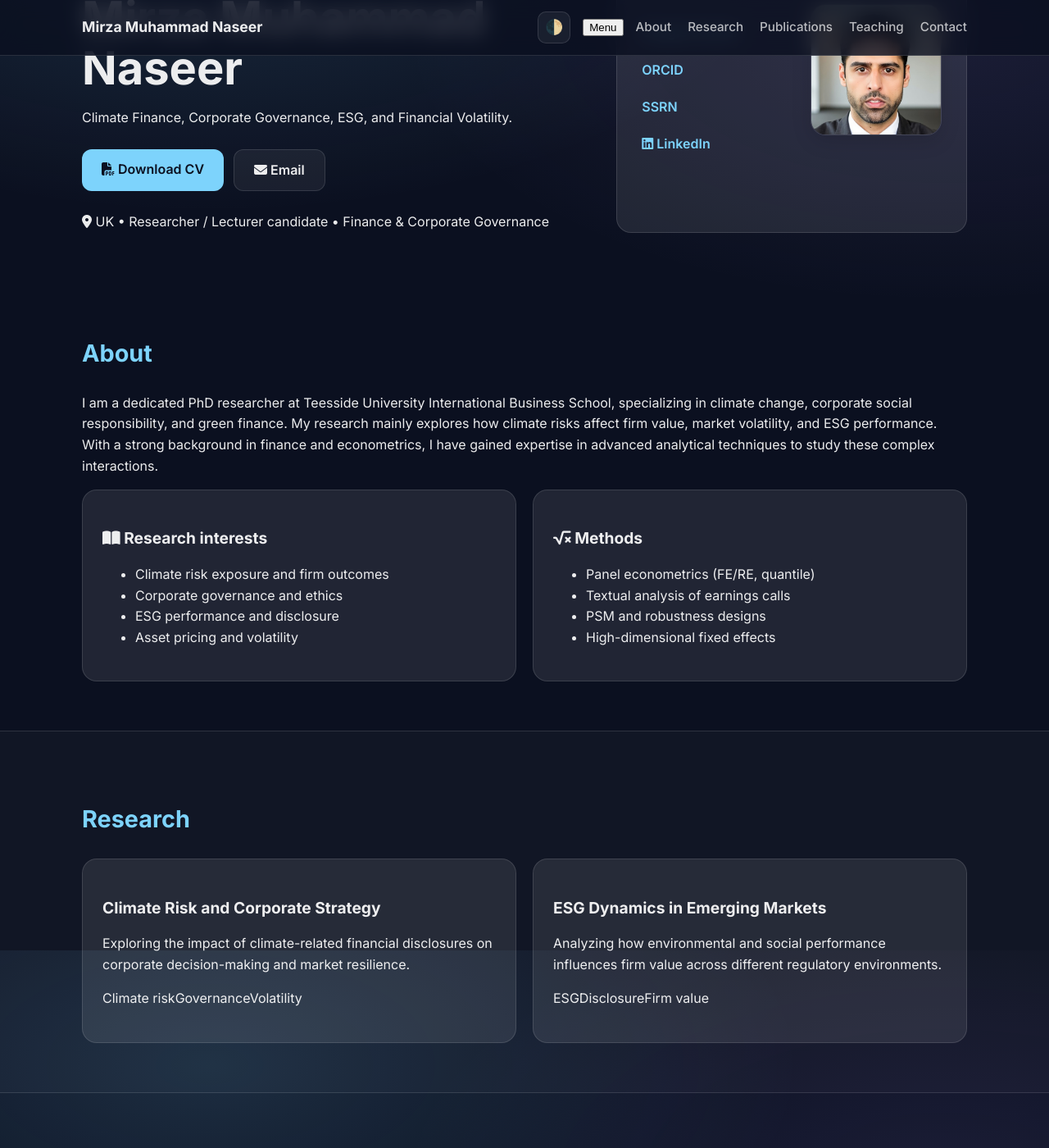
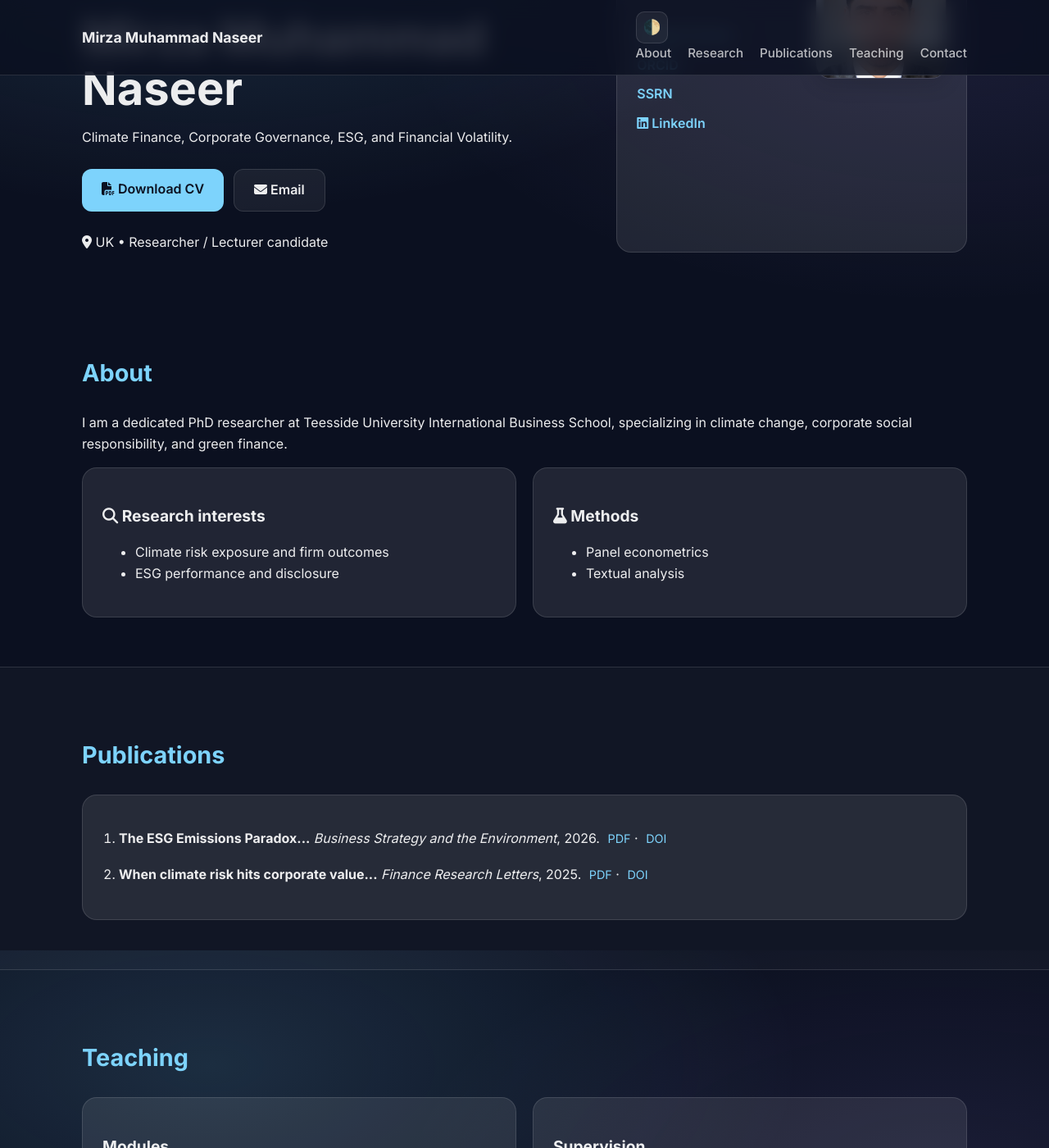
Before and after one commit to mmnaseer/mmnaseer.github.io, a Jekyll site: the page index.html, which Jekyll copies as it is, in a window 1280 px wide and 1400 px high, scrolled down 241 px. Shown: the whole window at 82% size. Built offline with Jekyll 4.4.1, drawn with Linux system fonts in a browser that asks for light colours; a style sheet for code colours, icons or effects is not loaded; some of the changed text lies outside the part shown.

Commit message:
Update index.html

```diff
--- a/index.html
+++ b/index.html
@@ -3,8 +3,7 @@
 <head>
   <meta charset="utf-8" />
   <meta name="viewport" content="width=device-width, initial-scale=1" />
-  <title>Mirza Muhammad Naseer | Climate Finance & ESG Researcher</title>
-  <meta name="description" content="Academic profile of Mirza Muhammad Naseer: Researching Climate Finance, ESG, and Financial Volatility." />
+  <title>Mirza Muhammad Naseer | Portfolio</title>
 
   <link rel="preconnect" href="https://fonts.googleapis.com">
   <link rel="preconnect" href="https://fonts.gstatic.com" crossorigin>
@@ -12,7 +11,6 @@
 
   <link rel="stylesheet" href="https://cdnjs.cloudflare.com/ajax/libs/font-awesome/6.4.0/css/all.min.css">
   <link rel="stylesheet" href="https://cdn.jsdelivr.net/gh/jpswalsh/academicons@1/css/academicons.min.css">
-
   <link rel="stylesheet" href="assets/style.css" />
 </head>
 
@@ -20,12 +18,8 @@
   <header class="topbar">
     <div class="container topbar-inner">
       <a class="brand" href="#top">Mirza Muhammad Naseer</a>
-
-      <div class="nav-wrapper" style="display: flex; gap: 15px; align-items: center;">
+      <div class="nav-wrapper">
         <button id="theme-toggle" class="theme-toggle" aria-label="Toggle Theme">🌓</button>
-
-        <button class="menu-btn" type="button" aria-label="Open menu" aria-expanded="false">Menu</button>
-
         <nav class="nav">
           <a href="#about">About</a>
           <a href="#research">Research</a>
@@ -43,130 +37,77 @@
         <div class="hero-text">
           <p class="kicker">Academic profile</p>
           <h1>Mirza Muhammad Naseer</h1>
-          <p class="lead">
-            Climate Finance, Corporate Governance, ESG, and Financial Volatility.
-          </p>
-
+          <p class="lead">Climate Finance, Corporate Governance, ESG, and Financial Volatility.</p>
           <div class="cta-row">
             <a class="btn primary" href="cv/cv.pdf"><i class="fas fa-file-pdf"></i> Download CV</a>
             <a class="btn" href="mailto:mirzamnaseer@gmail.com"><i class="fas fa-envelope"></i> Email</a>
           </div>
-
           <div class="meta">
             <span><i class="fas fa-location-dot"></i> UK</span>
             <span>•</span>
             <span>Researcher / Lecturer candidate</span>
-            <span>•</span>
-            <span>Finance & Corporate Governance</span>
           </div>
         </div>
-      <aside class="card quick-links-card" style="display: flex; flex-direction: row; justify-content: space-between; align-items: center; padding: 30px; gap: 20px;">
-  <div class="card-content">
-    <h2 class="card-title" style="margin-top: 0; margin-bottom: 20px; font-size: 1.6rem;">Quick links</h2>
-    <ul class="link-list" style="list-style: none; padding: 0; line-height: 2.2;">
-      <li><a href="https://scholar.google.com/citations?user=SM0wvw0AAAAJ&hl=en"><i class="ai ai-google-scholar"></i> Google Scholar</a></li>
-      <li><a href="https://orcid.org/0000-0002-5740-1927"><i class="ai ai-orcid"></i> ORCID</a></li>
-      <li><a href="https://papers.ssrn.com/Sol3/Cf_Dev/AbsByAuth.cfm?per_id=2599287"><i class="ai ai-ssrn"></i> SSRN</a></li>
-      <li><a href="https://www.linkedin.com/in/mirzamnaseer/"><i class="fab fa-linkedin"></i> LinkedIn</a></li>
-    </ul>
-  </div>
 
-  <div class="profile-photo-container" style="flex-shrink: 0;">
-    <img src="assets/photo.jpg" class="profile-img" alt="Mirza Muhammad Naseer">
-  </div>
-</aside>
+        <aside class="card quick-links-card">
+          <div class="card-content">
+            <h2 class="card-title">Quick links</h2>
+            <ul class="link-list">
+              <li><a href="https://scholar.google.com/citations?user=SM0wvw0AAAAJ&hl=en" target="_blank"><i class="ai ai-google-scholar"></i> Google Scholar</a></li>
+              <li><a href="https://orcid.org/0000-0002-5740-1927" target="_blank"><i class="ai ai-orcid"></i> ORCID</a></li>
+              <li><a href="https://papers.ssrn.com/Sol3/Cf_Dev/AbsByAuth.cfm?per_id=2599287" target="_blank"><i class="ai ai-ssrn"></i> SSRN</a></li>
+              <li><a href="https://www.linkedin.com/in/mirzamnaseer/" target="_blank"><i class="fab fa-linkedin"></i> LinkedIn</a></li>
+            </ul>
+          </div>
+          <div class="photo-box">
+            <img src="assets/photo.jpg" alt="Profile" class="profile-img">
+          </div>
+        </aside>
       </div>
     </section>
 
     <section id="about" class="section">
       <div class="container">
         <h2>About</h2>
-        <p>
-          I am a dedicated PhD researcher at Teesside University International Business School, specializing in climate change, corporate social responsibility, and green finance. My research mainly explores how climate risks affect firm value, market volatility, and ESG performance. With a strong background in finance and econometrics, I have gained expertise in advanced analytical techniques to study these complex interactions.
-        </p>
-
+        <p>I am a dedicated PhD researcher at Teesside University International Business School, specializing in climate change, corporate social responsibility, and green finance.</p>
         <div class="grid-2">
           <div class="card">
-            <h3><i class="fas fa-book-open"></i> Research interests</h3>
+            <h3><i class="fas fa-search"></i> Research interests</h3>
             <ul class="bullets">
               <li>Climate risk exposure and firm outcomes</li>
-              <li>Corporate governance and ethics</li>
               <li>ESG performance and disclosure</li>
-              <li>Asset pricing and volatility</li>
             </ul>
           </div>
-
           <div class="card">
-            <h3><i class="fas fa-square-root-variable"></i> Methods</h3>
+            <h3><i class="fas fa-flask"></i> Methods</h3>
             <ul class="bullets">
-              <li>Panel econometrics (FE/RE, quantile)</li>
-              <li>Textual analysis of earnings calls</li>
-              <li>PSM and robustness designs</li>
-              <li>High-dimensional fixed effects</li>
+              <li>Panel econometrics</li>
+              <li>Textual analysis</li>
             </ul>
           </div>
         </div>
       </div>
     </section>
 
-    <section id="research" class="section alt">
-      <div class="container">
-        <h2>Research</h2>
-        <div class="grid-2">
-          <article class="card">
-            <h3>Climate Risk and Corporate Strategy</h3>
-            <p class="muted">Exploring the impact of climate-related financial disclosures on corporate decision-making and market resilience.</p>
-            <p class="tags">
-              <span>Climate risk</span><span>Governance</span><span>Volatility</span>
-            </p>
-          </article>
-
-          <article class="card">
-            <h3>ESG Dynamics in Emerging Markets</h3>
-            <p class="muted">Analyzing how environmental and social performance influences firm value across different regulatory environments.</p>
-            <p class="tags">
-              <span>ESG</span><span>Disclosure</span><span>Firm value</span>
-            </p>
-          </article>
-        </div>
-      </div>
-    </section>
-
-    <section id="publications" class="section">
+    <section id="publications" class="section alt">
       <div class="container">
         <h2>Publications</h2>
         <div class="card">
           <ol class="pubs">
             <li>
-              <strong>The ESG Emissions Paradox: Capability-Contingent Effects of Research and Development and Cost Leadership in Asia.</strong> <em>Business Strategy and the Environment</em>, 2026.
-              <span class="pub-links">
-                <a href="papers/bse.pdf">PDF</a> · <a href="https://doi.org/10.1002/bse.70362" target="_blank">DOI</a>
-              </span>
+              <strong>The ESG Emissions Paradox...</strong> <em>Business Strategy and the Environment</em>, 2026.
+              <span class="pub-links"><a href="#">PDF</a> · <a href="#">DOI</a></span>
             </li>
             <li>
-              <strong>When climate risk hits corporate value: The moderating role of financial constraints, flexibility, and innovation.</strong> <em>Finance Research Letters</em>, 2025.
-              <span class="pub-links">
-                <a href="papers/FRL.pdf">PDF</a> · <a href="https://doi.org/10.1016/j.frl.2025.106780" target="_blank">DOI</a>
-              </span>
-            </li>
-            <li>
-              <strong>Sustainable investments in volatile times: Nexus of climate change risk, ESG practices, and market volatility.</strong> <em>International Review of Financial Analysis</em>, 2024.
-              <span class="pub-links">
-                <a href="papers/IRFA.pdf">PDF</a> · <a href="https://doi.org/10.1016/j.irfa.2024.103492" target="_blank">DOI</a>
-              </span>
-            </li>
-            <li>
-              <strong>The dynamics of corporate climate risk and market volatility: International evidence.</strong> <em>North American Journal of Economics and Finance</em>, 2025.
-              <span class="pub-links">
-                <a href="papers/NAJEF.pdf">PDF</a> · <a href="https://doi.org/10.1016/j.najef.2025.102435" target="_blank">DOI</a>
-              </span>
+              <strong>When climate risk hits corporate value...</strong> <em>Finance Research Letters</em>, 2025.
+              <span class="pub-links"><a href="#">PDF</a> · <a href="#">DOI</a></span>
             </li>
           </ol>
         </div>
       </div>
     </section>
 
-    <section id="teaching" class="section alt">
+    <section id="teaching" class="section">
       <div class="container">
         <h2>Teaching</h2>
         <div class="grid-2">
@@ -175,78 +116,43 @@
             <ul class="bullets">
               <li>Corporate Finance</li>
               <li>Financial Reporting</li>
-              <li>Research Methods / Econometrics</li>
             </ul>
           </div>
           <div class="card">
             <h3>Supervision</h3>
             <ul class="bullets">
-              <li>Dissertation supervision (UG/PG)</li>
-              <li>Quantitative thesis support</li>
+              <li>Dissertation supervision</li>
             </ul>
           </div>
         </div>
       </div>
     </section>
 
-    <section id="contact" class="section">
+    <section id="contact" class="section alt">
       <div class="container">
         <h2>Contact</h2>
-        <div class="card" style="max-width: 600px;">
-          <p>
-            <i class="fas fa-envelope"></i> <strong>Email:</strong> <a href="mailto:mirzamnaseer@gmail.com">mirzamnaseer@gmail.com</a><br>
-            <i class="fas fa-map-marker-alt"></i> <strong>Location:</strong> United Kingdom<br>
-            <i class="fab fa-github"></i> <strong>GitHub:</strong> <a href="https://github.com/mmnaseer" target="_blank">mmnaseer</a>
-          </p>
+        <div class="card contact-info">
+          <p><i class="fas fa-envelope"></i> <strong>Email:</strong> <a href="mailto:mirzamnaseer@gmail.com">mirzamnaseer@gmail.com</a></p>
+          <p><i class="fab fa-github"></i> <strong>GitHub:</strong> <a href="#">mmnaseer</a></p>
         </div>
       </div>
     </section>
 
     <footer class="footer">
       <div class="container">
-        <p class="muted">© <span id="year"></span> Mirza Muhammad Naseer. Built with GitHub Pages.</p>
+        <p>© <span id="year"></span> Mirza Muhammad Naseer. Built with GitHub Pages.</p>
       </div>
     </footer>
   </main>
 
   <script>
-    // Set current year
     document.getElementById("year").textContent = new Date().getFullYear();
-
-    // Theme Toggle Logic
-    const toggleBtn = document.getElementById('theme-toggle');
-    const body = document.body;
-
-    if (localStorage.getItem('theme') === 'light') {
-      body.classList.add('light-theme');
-    }
-
-    toggleBtn.addEventListener('click', () => {
-      body.classList.toggle('light-theme');
-      localStorage.setItem('theme', body.classList.contains('light-theme') ? 'light' : 'dark');
+    const toggle = document.getElementById('theme-toggle');
+    toggle.addEventListener('click', () => {
+      document.body.classList.toggle('light-theme');
+      localStorage.setItem('theme', document.body.classList.contains('light-theme') ? 'light' : 'dark');
     });
-
-    // Mobile Menu Logic
-    const menuBtn = document.querySelector(".menu-btn");
-    const nav = document.querySelector(".nav");
-
-    menuBtn.addEventListener("click", () => {
-      const open = nav.classList.toggle("open");
-      menuBtn.setAttribute("aria-expanded", open ? "true" : "false");
-    });
-
-    // Smooth Scroll
-    document.querySelectorAll('a[href^="#"]').forEach(a => {
-      a.addEventListener("click", (e) => {
-        const id = a.getAttribute("href");
-        const el = document.querySelector(id);
-        if (!el) return;
-        e.preventDefault();
-        el.scrollIntoView({ behavior: "smooth", block: "start" });
-        nav.classList.remove("open");
-        menuBtn.setAttribute("aria-expanded", "false");
-      });
-    });
+    if (localStorage.getItem('theme') === 'light') document.body.classList.add('light-theme');
   </script>
 </body>
 </html>
```
